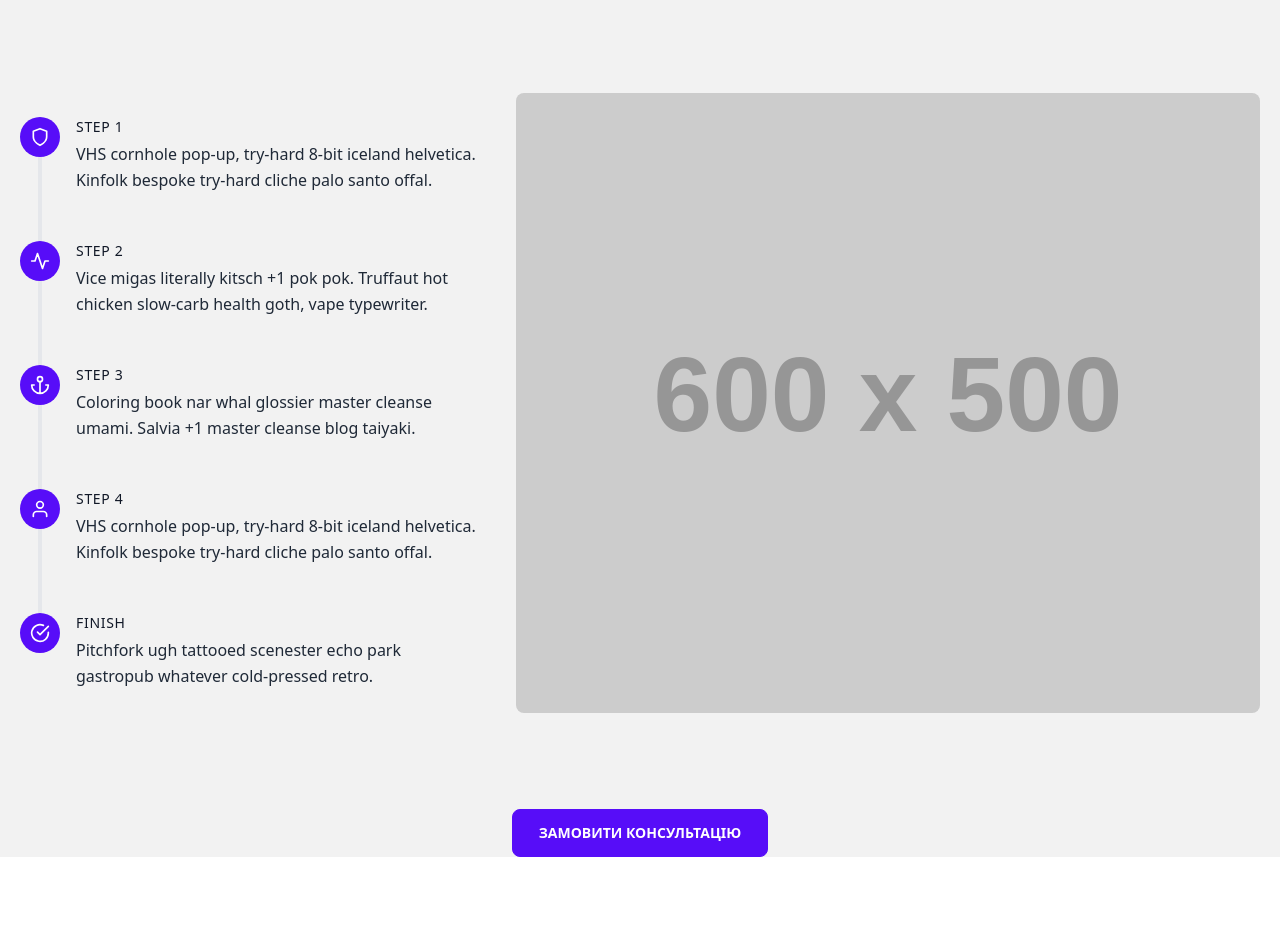
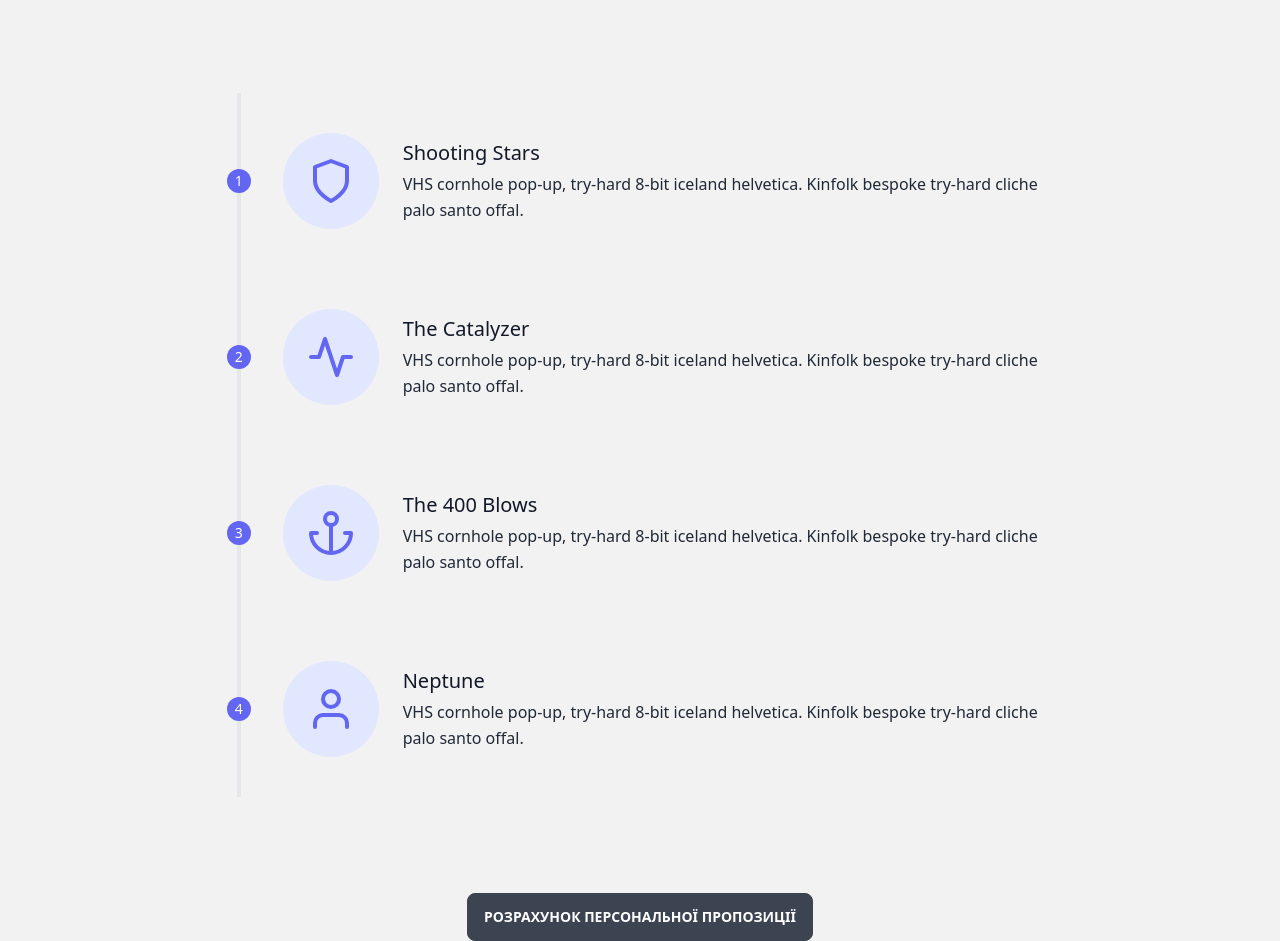
Before and after one commit to serhiipetrash/LP-video, a website built with Vite: page index.html in a window 1280 px wide. Shown: the part 4103-5044 px from the top of the page. Before the commit the page ends 4960 px from the top, so only its background shows below. Built offline with nearby package versions, Linux system fonts and the light colour scheme; placeholder pictures from the web are drawn by us.

Commit message:
fix steps without image

```diff
--- a/index.html
+++ b/index.html
@@ -309,21 +309,28 @@
     <!-- end Cabinet -->
 
     <!-- steps section -->
-    <section class="body-font bg-base-200 pt-16">
-      <h2 class="text-3xl font-bold text-center">
+    <section class="bg-base-200 body-font">
+      <h2 class="text-3xl font-bold text-center pt-16">
         Розрахунок персональної пропозиції
       </h2>
+
       <div class="container px-5 py-24 mx-auto flex flex-wrap">
-        <div class="flex flex-wrap w-full">
-          <div class="lg:w-2/5 md:w-1/2 md:pr-10 md:py-6">
-            <div class="flex relative pb-12">
+        <div class="flex relative pt-10 pb-20 sm:items-center md:w-2/3 mx-auto">
           <div
-                class="h-full w-10 absolute inset-0 flex items-center justify-center"
+            class="h-full w-6 absolute inset-0 flex items-center justify-center"
           >
             <div class="h-full w-1 bg-gray-200 pointer-events-none"></div>
           </div>
           <div
-                class="flex-shrink-0 w-10 h-10 rounded-full bg-primary inline-flex items-center justify-center text-white relative z-10"
+            class="flex-shrink-0 w-6 h-6 rounded-full mt-10 sm:mt-0 inline-flex items-center justify-center bg-indigo-500 text-white relative z-10 title-font font-medium text-sm"
+          >
+            1
+          </div>
+          <div
+            class="flex-grow md:pl-8 pl-6 flex sm:items-center items-start flex-col sm:flex-row"
+          >
+            <div
+              class="flex-shrink-0 w-24 h-24 bg-indigo-100 text-indigo-500 rounded-full inline-flex items-center justify-center"
             >
               <svg
                 fill="none"
@@ -331,17 +338,15 @@
                 stroke-linecap="round"
                 stroke-linejoin="round"
                 stroke-width="2"
-                  class="w-5 h-5"
+                class="w-12 h-12"
                 viewBox="0 0 24 24"
               >
                 <path d="M12 22s8-4 8-10V5l-8-3-8 3v7c0 6 8 10 8 10z"></path>
               </svg>
             </div>
-              <div class="flex-grow pl-4">
-                <h2
-                  class="font-medium title-font text-sm text-gray-900 mb-1 tracking-wider"
-                >
-                  STEP 1
+            <div class="flex-grow sm:pl-6 mt-6 sm:mt-0">
+              <h2 class="font-medium title-font text-gray-900 mb-1 text-xl">
+                Shooting Stars
               </h2>
               <p class="leading-relaxed">
                 VHS cornhole pop-up, try-hard 8-bit iceland helvetica. Kinfolk
@@ -349,14 +354,23 @@
               </p>
             </div>
           </div>
-            <div class="flex relative pb-12">
+        </div>
+        <div class="flex relative pb-20 sm:items-center md:w-2/3 mx-auto">
           <div
-                class="h-full w-10 absolute inset-0 flex items-center justify-center"
+            class="h-full w-6 absolute inset-0 flex items-center justify-center"
           >
             <div class="h-full w-1 bg-gray-200 pointer-events-none"></div>
           </div>
           <div
-                class="flex-shrink-0 w-10 h-10 rounded-full bg-primary inline-flex items-center justify-center text-white relative z-10"
+            class="flex-shrink-0 w-6 h-6 rounded-full mt-10 sm:mt-0 inline-flex items-center justify-center bg-indigo-500 text-white relative z-10 title-font font-medium text-sm"
+          >
+            2
+          </div>
+          <div
+            class="flex-grow md:pl-8 pl-6 flex sm:items-center items-start flex-col sm:flex-row"
+          >
+            <div
+              class="flex-shrink-0 w-24 h-24 bg-indigo-100 text-indigo-500 rounded-full inline-flex items-center justify-center"
             >
               <svg
                 fill="none"
@@ -364,32 +378,39 @@
                 stroke-linecap="round"
                 stroke-linejoin="round"
                 stroke-width="2"
-                  class="w-5 h-5"
+                class="w-12 h-12"
                 viewBox="0 0 24 24"
               >
                 <path d="M22 12h-4l-3 9L9 3l-3 9H2"></path>
               </svg>
             </div>
-              <div class="flex-grow pl-4">
-                <h2
-                  class="font-medium title-font text-sm text-gray-900 mb-1 tracking-wider"
-                >
-                  STEP 2
+            <div class="flex-grow sm:pl-6 mt-6 sm:mt-0">
+              <h2 class="font-medium title-font text-gray-900 mb-1 text-xl">
+                The Catalyzer
               </h2>
               <p class="leading-relaxed">
-                  Vice migas literally kitsch +1 pok pok. Truffaut hot chicken
-                  slow-carb health goth, vape typewriter.
+                VHS cornhole pop-up, try-hard 8-bit iceland helvetica. Kinfolk
+                bespoke try-hard cliche palo santo offal.
               </p>
             </div>
           </div>
-            <div class="flex relative pb-12">
+        </div>
+        <div class="flex relative pb-20 sm:items-center md:w-2/3 mx-auto">
           <div
-                class="h-full w-10 absolute inset-0 flex items-center justify-center"
+            class="h-full w-6 absolute inset-0 flex items-center justify-center"
           >
             <div class="h-full w-1 bg-gray-200 pointer-events-none"></div>
           </div>
           <div
-                class="flex-shrink-0 w-10 h-10 rounded-full bg-primary inline-flex items-center justify-center text-white relative z-10"
+            class="flex-shrink-0 w-6 h-6 rounded-full mt-10 sm:mt-0 inline-flex items-center justify-center bg-indigo-500 text-white relative z-10 title-font font-medium text-sm"
+          >
+            3
+          </div>
+          <div
+            class="flex-grow md:pl-8 pl-6 flex sm:items-center items-start flex-col sm:flex-row"
+          >
+            <div
+              class="flex-shrink-0 w-24 h-24 bg-indigo-100 text-indigo-500 rounded-full inline-flex items-center justify-center"
             >
               <svg
                 fill="none"
@@ -397,33 +418,40 @@
                 stroke-linecap="round"
                 stroke-linejoin="round"
                 stroke-width="2"
-                  class="w-5 h-5"
+                class="w-12 h-12"
                 viewBox="0 0 24 24"
               >
                 <circle cx="12" cy="5" r="3"></circle>
                 <path d="M12 22V8M5 12H2a10 10 0 0020 0h-3"></path>
               </svg>
             </div>
-              <div class="flex-grow pl-4">
-                <h2
-                  class="font-medium title-font text-sm text-gray-900 mb-1 tracking-wider"
-                >
-                  STEP 3
+            <div class="flex-grow sm:pl-6 mt-6 sm:mt-0">
+              <h2 class="font-medium title-font text-gray-900 mb-1 text-xl">
+                The 400 Blows
               </h2>
               <p class="leading-relaxed">
-                  Coloring book nar whal glossier master cleanse umami. Salvia
-                  +1 master cleanse blog taiyaki.
+                VHS cornhole pop-up, try-hard 8-bit iceland helvetica. Kinfolk
+                bespoke try-hard cliche palo santo offal.
               </p>
             </div>
           </div>
-            <div class="flex relative pb-12">
+        </div>
+        <div class="flex relative pb-10 sm:items-center md:w-2/3 mx-auto">
           <div
-                class="h-full w-10 absolute inset-0 flex items-center justify-center"
+            class="h-full w-6 absolute inset-0 flex items-center justify-center"
           >
             <div class="h-full w-1 bg-gray-200 pointer-events-none"></div>
           </div>
           <div
-                class="flex-shrink-0 w-10 h-10 rounded-full bg-primary inline-flex items-center justify-center text-white relative z-10"
+            class="flex-shrink-0 w-6 h-6 rounded-full mt-10 sm:mt-0 inline-flex items-center justify-center bg-indigo-500 text-white relative z-10 title-font font-medium text-sm"
+          >
+            4
+          </div>
+          <div
+            class="flex-grow md:pl-8 pl-6 flex sm:items-center items-start flex-col sm:flex-row"
+          >
+            <div
+              class="flex-shrink-0 w-24 h-24 bg-indigo-100 text-indigo-500 rounded-full inline-flex items-center justify-center"
             >
               <svg
                 fill="none"
@@ -431,18 +459,16 @@
                 stroke-linecap="round"
                 stroke-linejoin="round"
                 stroke-width="2"
-                  class="w-5 h-5"
+                class="w-12 h-12"
                 viewBox="0 0 24 24"
               >
                 <path d="M20 21v-2a4 4 0 00-4-4H8a4 4 0 00-4 4v2"></path>
                 <circle cx="12" cy="7" r="4"></circle>
               </svg>
             </div>
-              <div class="flex-grow pl-4">
-                <h2
-                  class="font-medium title-font text-sm text-gray-900 mb-1 tracking-wider"
-                >
-                  STEP 4
+            <div class="flex-grow sm:pl-6 mt-6 sm:mt-0">
+              <h2 class="font-medium title-font text-gray-900 mb-1 text-xl">
+                Neptune
               </h2>
               <p class="leading-relaxed">
                 VHS cornhole pop-up, try-hard 8-bit iceland helvetica. Kinfolk
@@ -450,50 +476,18 @@
               </p>
             </div>
           </div>
-            <div class="flex relative">
-              <div
-                class="flex-shrink-0 w-10 h-10 rounded-full bg-primary inline-flex items-center justify-center text-white relative z-10"
-              >
-                <svg
-                  fill="none"
-                  stroke="currentColor"
-                  stroke-linecap="round"
-                  stroke-linejoin="round"
-                  stroke-width="2"
-                  class="w-5 h-5"
-                  viewBox="0 0 24 24"
-                >
-                  <path d="M22 11.08V12a10 10 0 11-5.93-9.14"></path>
-                  <path d="M22 4L12 14.01l-3-3"></path>
-                </svg>
-              </div>
-              <div class="flex-grow pl-4">
-                <h2
-                  class="font-medium title-font text-sm text-gray-900 mb-1 tracking-wider"
-                >
-                  FINISH
-                </h2>
-                <p class="leading-relaxed">
-                  Pitchfork ugh tattooed scenester echo park gastropub whatever
-                  cold-pressed retro.
-                </p>
         </div>
       </div>
-          </div>
-          <img
-            class="lg:w-3/5 md:w-1/2 object-cover object-center rounded-lg md:mt-0 mt-12"
-            src="https://dummyimage.com/600x500"
-            alt="step"
-          />
-        </div>
-      </div>
-      <div class="container mx-auto text-center">
-        <a role="button" class="btn btn-primary btn-wide"
-          >Замовити консультацію</a
-        >
+
+      <div class="container mx-auto text-center text-3xl font-bold">
+        <a role="button" class="btn">Розрахунок персональної пропозиції</a>
       </div>
     </section>
     <!-- end steps section -->
+
+    <!-- Hardware section -->
+
+    <!-- end Hardware section -->
 
     <div id="app"></div>
     <script type="module" src="/main.js"></script>
```
Lines whose indentation alone changed are shown as unchanged.
